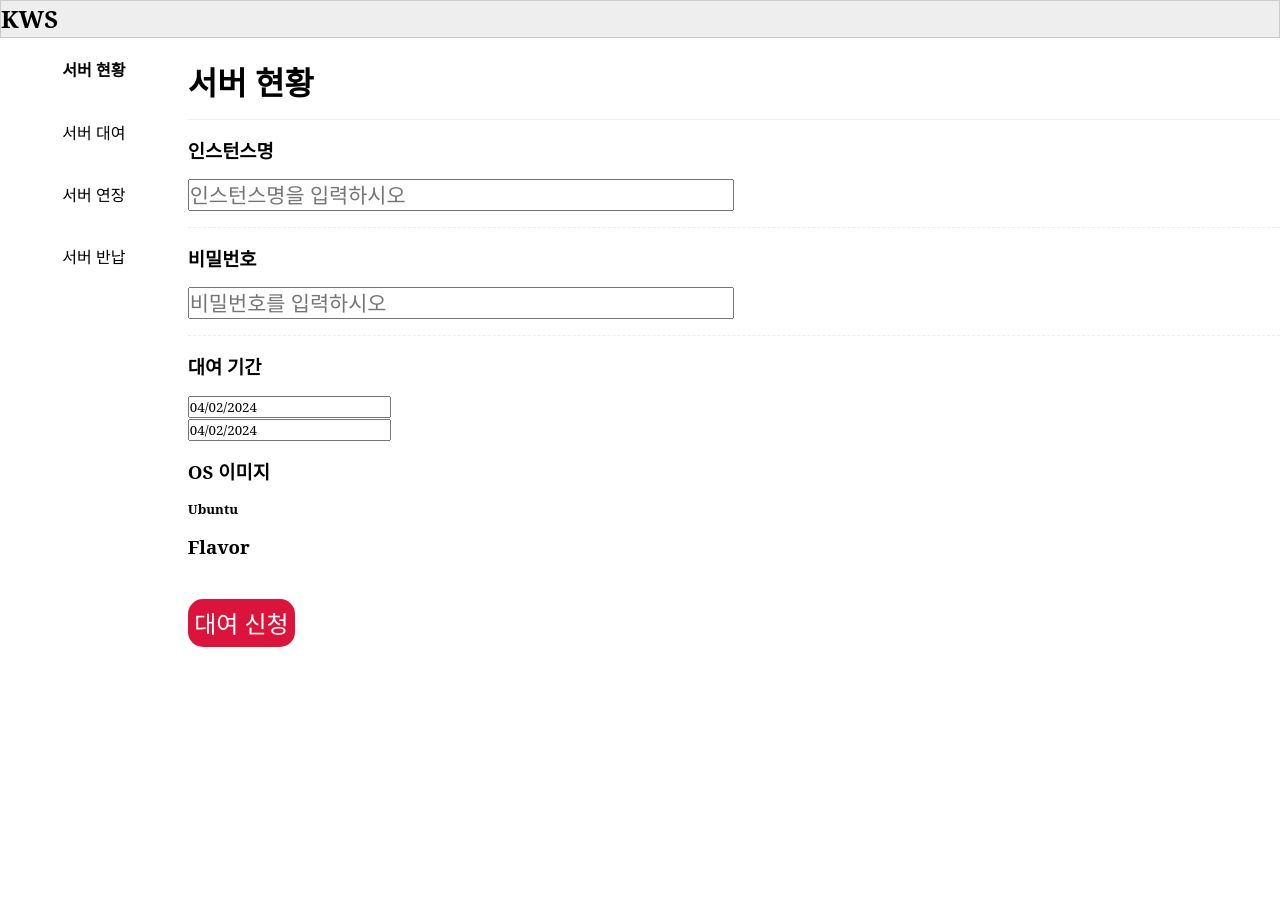
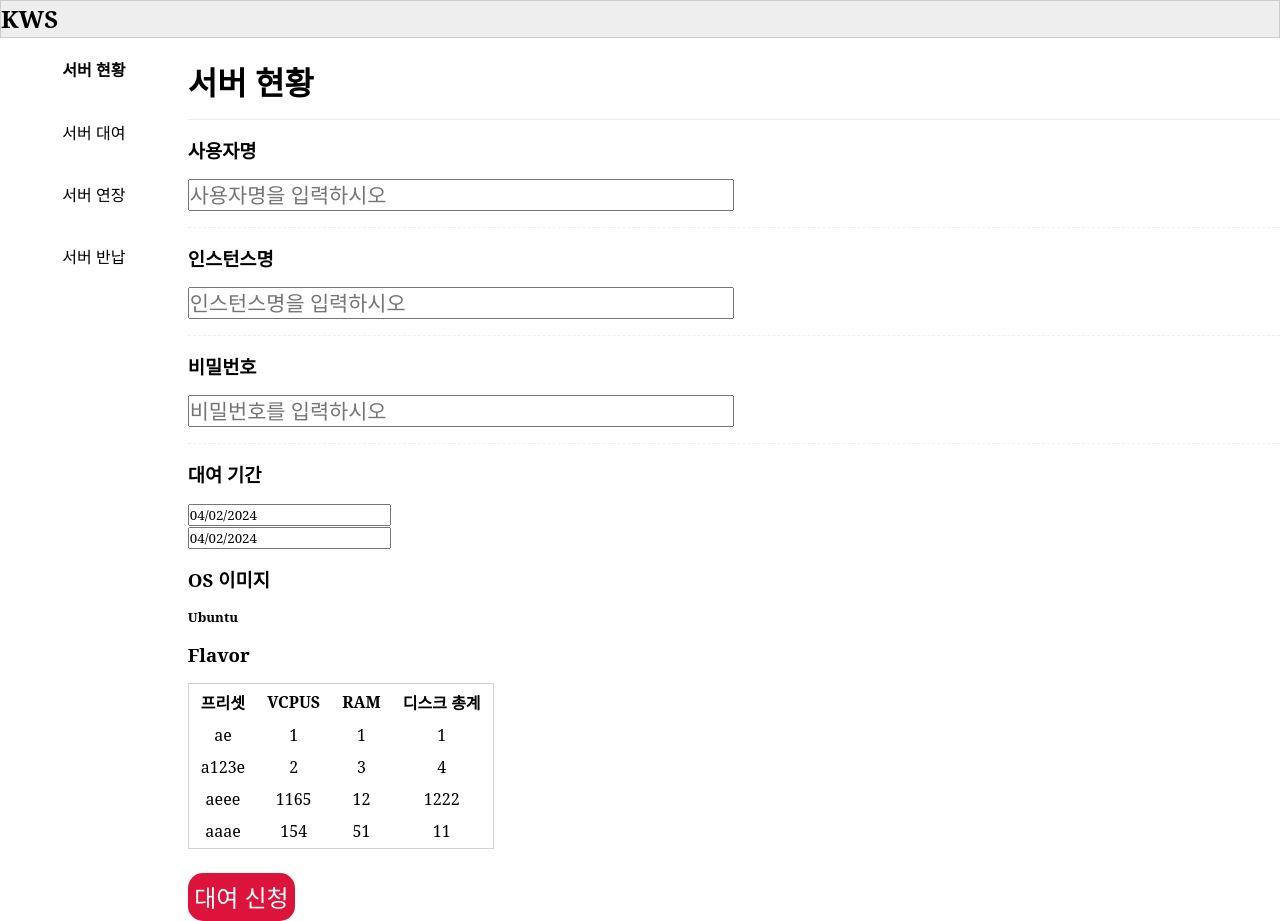
Before and after one commit to SIG-kumoh/KWS-frontend, a React (Create React App) app: page /rental in a window 1280 px wide. Before the commit the page ends 800 px from the top, so only its background shows below. Built offline with nearby package versions, Linux system fonts and the light colour scheme; a web font is replaced by a local one.

Commit message:
[api 구현]

```diff
--- a/src/components/datePick/DatePick.tsx
+++ b/src/components/datePick/DatePick.tsx
@@ -11,6 +11,7 @@ export default function DatePick(props: DatePickProps) {
             <DatePicker
                 selected={props.date}
                 onChange={props.change}
+                minDate={new Date()}
             />
         </div>
     )
--- a/src/components/selectTable/SelectTable.tsx
+++ b/src/components/selectTable/SelectTable.tsx
@@ -1,13 +1,37 @@
-import {SelectTableProps, SelectTableItem} from "../../config/Config";
+import {SelectTableProps} from "../../config/Config";
 import "./select_table.css"
+import {useState} from "react";
 
 
 export default function SelectTable(props: SelectTableProps) {
+    const [selectedRow, setSelectedRow] = useState<number>(-1);
+    const handleRowClick = (index:number) => {
+        setSelectedRow(index);
+        props.change(index);
+    };
     return (
         <div className="select_box">
-            <select>
-
-            </select>
+            <table>
+                <thead>
+                <tr>
+                    <th>프리셋</th>
+                    <th>VCPUS</th>
+                    <th>RAM</th>
+                    <th>디스크 총계</th>
+                </tr>
+                </thead>
+                <tbody>
+                {props.rows.map((row, index) => (
+                    <tr key={index} onClick={() => handleRowClick(index)}
+                        className={selectedRow === index ? 'selected' : ''}>
+                        <td>{row.name}</td>
+                        <td>{row.cpu}</td>
+                        <td>{row.ram}</td>
+                        <td>{row.disk}</td>
+                    </tr>
+                ))}
+                </tbody>
+            </table>
         </div>
     )
 }
--- a/src/pages/extension_page/ExtensionPage.tsx
+++ b/src/pages/extension_page/ExtensionPage.tsx
@@ -1,17 +1,18 @@
 import {useContext, useState} from "react";
 import {SidebarContext} from "../../context/SidebarContext";
 import PageHeader from "../../components/header/PageHeader";
-import {InputBoxProps, sidebarPanel} from "../../config/Config";
+import {DatePickProps, InputBoxProps, SERVER_URL, sidebarPanel} from "../../config/Config";
 import SubHead from "../../components/subhead/SubHead";
 import InputBox from "../../components/InputBox/InputBox";
+import DatePick from "../../components/datePick/DatePick";
 
 export default function ExtensionPage() {
     const {selected} = useContext(SidebarContext);
-    const [name, setName] = useState<string>("")
+    const [serverName, setServerName] = useState<string>("")
     const [password, setPassword] = useState<string>("")
     const [ip, setIp] = useState<string>("")
     const nameChange = (value:string) => {
-        setName(value)
+        setServerName(value)
     }
     const pwChange = (value:string) => {
         setPassword(value)
@@ -19,23 +20,54 @@ export default function ExtensionPage() {
     const ipChange = (value:string) => {
         setIp(value)
     }
-    const nameInputBoxProps:InputBoxProps = {type:"text", placeholder:"인스턴스명을 입력하시오",
-        value:name, change: nameChange}
+    const serverNameInputBoxProps:InputBoxProps = {type:"text", placeholder:"인스턴스명을 입력하시오",
+        value:serverName, change: nameChange}
     const pwInputBoxProps:InputBoxProps = {type:"password", placeholder:"비밀번호를 입력하시오",
         value:password, change: pwChange}
     const ipInputBoxProps:InputBoxProps = {type:"text", placeholder:"IP를 입력하시오",
         value:ip, change: ipChange}
+
+
+    const [endDate, setEndDate] = useState<Date>(new Date());
+    const endDateChange = (value: Date) => {setEndDate(value)}
+    const endDatePickProps:DatePickProps = {date: endDate, change: endDateChange}
+
+
+    // TODO
+    const url:string = SERVER_URL + "/extension"
+    const extensionServer = async () => {
+        fetch(url, {
+            method: 'PUT',
+            body: JSON.stringify({
+                server_name     : serverName,
+                host_ip         : ip,
+                password        : password,
+                end_date        : endDate
+            }),
+            headers: {
+                'Content-Type': 'application/json'
+            }
+        }).then(res => res).then(res => res.ok ? alert("연장신청 완") : alert("연장신청 실"))
+            .catch((error) => {console.error('Error:', error)})
+    }
+    const submit = (e: React.MouseEvent<HTMLButtonElement, MouseEvent>) => {
+        e.preventDefault();
+        extensionServer();
+    }
+
+
     return (
         <div>
             {PageHeader(sidebarPanel[selected].name)}
             {SubHead("인스턴스명")}
-            {InputBox(nameInputBoxProps)}
+            {InputBox(serverNameInputBoxProps)}
             {SubHead("IP")}
             {InputBox(ipInputBoxProps)}
             {SubHead("비밀번호")}
             {InputBox(pwInputBoxProps)}
             {SubHead("연장 기간")}
-            <button className="submit_button">연장 신청</button>
+            {DatePick(endDatePickProps)}
+            <button className="submit_button" onClick={(e) => {submit(e)}}>연장 신청</button>
         </div>
     );
 }
--- a/src/pages/rental_page/RentalPage.tsx
+++ b/src/pages/rental_page/RentalPage.tsx
@@ -1,24 +1,38 @@
 import PageHeader from "../../components/header/PageHeader";
 import {useContext, useState} from "react";
 import {SidebarContext} from "../../context/SidebarContext";
-import {DatePickProps, InputBoxProps, sidebarPanel} from "../../config/Config";
+import {
+    DatePickProps,
+    InputBoxProps,
+    SelectTableItem,
+    SelectTableProps,
+    SERVER_URL,
+    sidebarPanel
+} from "../../config/Config";
 import SubHead from "../../components/subhead/SubHead";
 import InputBox from "../../components/InputBox/InputBox";
 import DatePick from "../../components/datePick/DatePick";
+import SelectTable from "../../components/selectTable/SelectTable";
 
 
 export default function RentalPage() {
     const {selected} = useContext(SidebarContext);
     const [name, setName] = useState<string>("")
+    const [serverName, setServerName] = useState<string>("")
     const [password, setPassword] = useState<string>("")
     const nameChange = (value:string) => {
         setName(value)
     }
+    const serverNameChange = (value:string) => {
+        setServerName(value)
+    }
     const pwChange = (value:string) => {
         setPassword(value)
     }
-    const nameInputBoxProps:InputBoxProps = {type:"text", placeholder:"인스턴스명을 입력하시오",
+    const nameInputBoxProps: InputBoxProps = {type:"text", placeholder:"사용자명을 입력하시오",
         value:name, change: nameChange}
+    const serverNameInputBoxProps:InputBoxProps = {type:"text", placeholder:"인스턴스명을 입력하시오",
+        value:serverName, change: serverNameChange}
     const pwInputBoxProps:InputBoxProps = {type:"password", placeholder:"비밀번호를 입력하시오",
         value:password, change: pwChange}
 
@@ -29,11 +43,50 @@ export default function RentalPage() {
     const startDatePickProps:DatePickProps = {date: startDate, change: startDateChange}
     const endDatePickProps:DatePickProps = {date: endDate, change: endDateChange}
 
+    const [flavor, setFlavor] = useState<number>(0);
+    const flavorChange = (value: number) => {setFlavor(value)}
+    //TODO 서버에서 받아온 데이터로 구성하게 바꿔야함
+    const testData: SelectTableItem[] = [
+        {name:"ae", cpu:1, ram:1, disk:1},
+        {name:"a123e", cpu:2, ram:3, disk:4},
+        {name:"aeee", cpu:1165, ram:12, disk:1222},
+        {name:"aaae", cpu:154, ram:51, disk:11}
+    ]
+    const selectTableProps: SelectTableProps = {rows:testData, change: flavorChange}
+    const url:string = SERVER_URL + "/rental"
+    //TODO body image, network 추후에 논의해야함, 요청결과에 따른 반응 수정 필요
+    const rentalServer = async () => {
+        fetch(url, {
+            method: 'POST',
+            body: JSON.stringify({
+                user_name   : name,
+                server_name : serverName,
+                start_date  : startDate,
+                end_date    : endDate,
+                image       : "ubuntu",
+                flavor      : testData[flavor].name,
+                network     : "private",
+                password    : password
+            }),
+            headers: {
+                'Content-Type': 'application/json'
+            }
+        }).then(res => res).then(res => res.ok ? alert("대여신청 완") : alert("대여신청 실"))
+            .catch((error) => {console.error('Error:', error)})
+    }
+
+    const submit = (e: React.MouseEvent<HTMLButtonElement, MouseEvent>) => {
+        e.preventDefault()
+        rentalServer()
+    }
+
     return (
         <div>
             {PageHeader(sidebarPanel[selected].name)}
+            {SubHead("사용자명")}
+            {InputBox(nameInputBoxProps)}
             {SubHead("인스턴스명")}
-            {InputBox(nameInputBoxProps)}
+            {InputBox(serverNameInputBoxProps)}
             {SubHead("비밀번호")}
             {InputBox(pwInputBoxProps)}
             {SubHead("대여 기간")}
@@ -42,7 +95,8 @@ export default function RentalPage() {
             {SubHead("OS 이미지")}
             <h5>Ubuntu</h5>
             {SubHead("Flavor")}
-            <button className="submit_button">대여 신청</button>
+            {SelectTable(selectTableProps)}
+            <button className="submit_button" onClick={(e) => {submit(e)}}>대여 신청</button>
         </div>
     );
 }
--- a/src/pages/return_page/ReturnPage.tsx
+++ b/src/pages/return_page/ReturnPage.tsx
@@ -27,8 +27,8 @@ export default function ReturnPage() {
     const ipInputBoxProps:InputBoxProps = {type:"text", placeholder:"IP를 입력하시오",
         value:ip, change: ipChange}
 
-    const returnMutation = async () => {
-        const response = await fetch(url, {
+    const returnServer = async () => {
+        fetch(url, {
             method: 'DELETE',
             body: JSON.stringify({server_name: name, host_ip: ip, password: password}),
             headers: {
@@ -40,7 +40,7 @@ export default function ReturnPage() {
 
     const submit = (e: React.MouseEvent<HTMLButtonElement, MouseEvent>) => {
         e.preventDefault()
-        returnMutation()
+        returnServer()
     }
 
     return (
```
Also changed, not shown: src/config/Config.tsx (+6 -3 lines).
